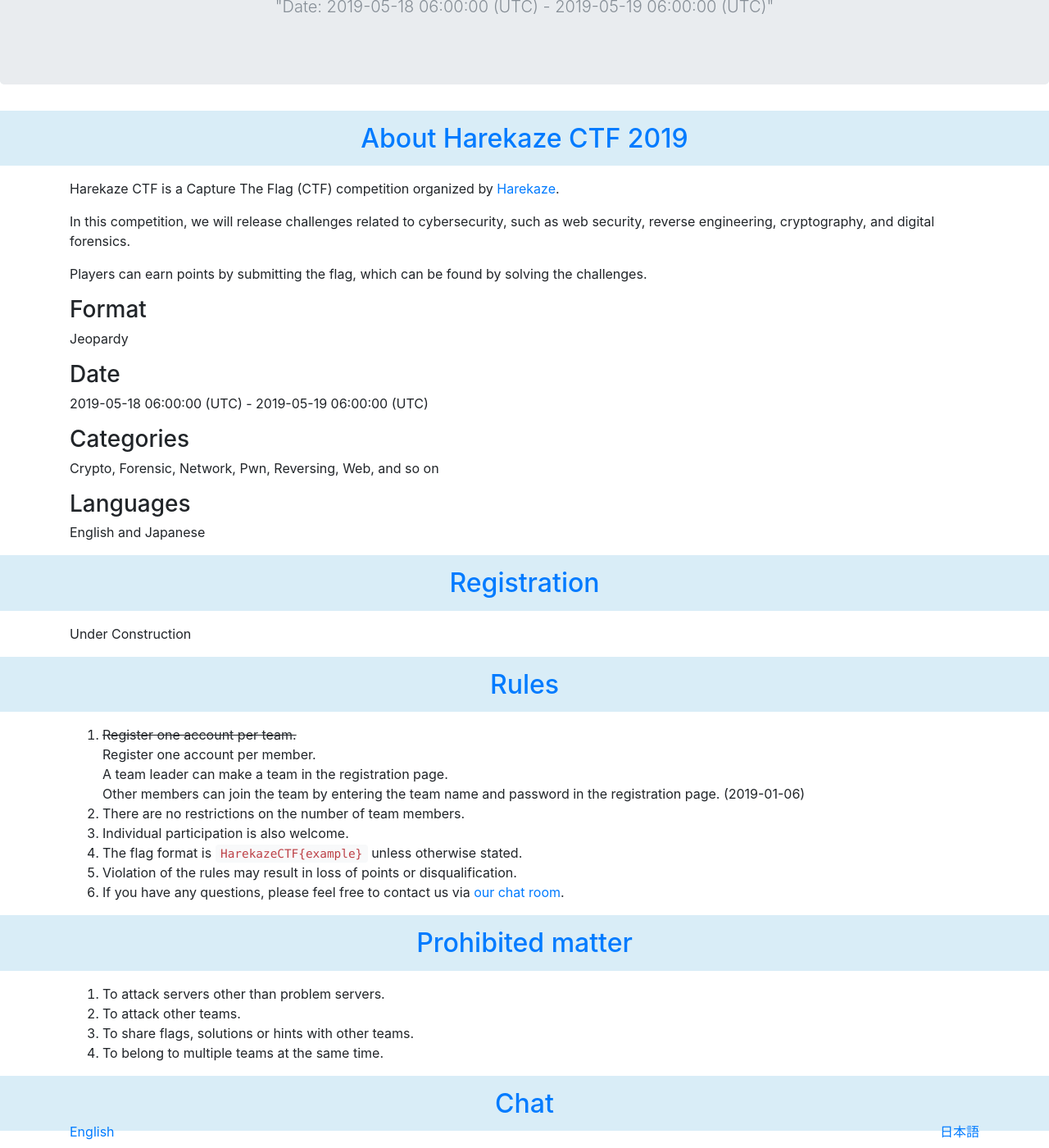
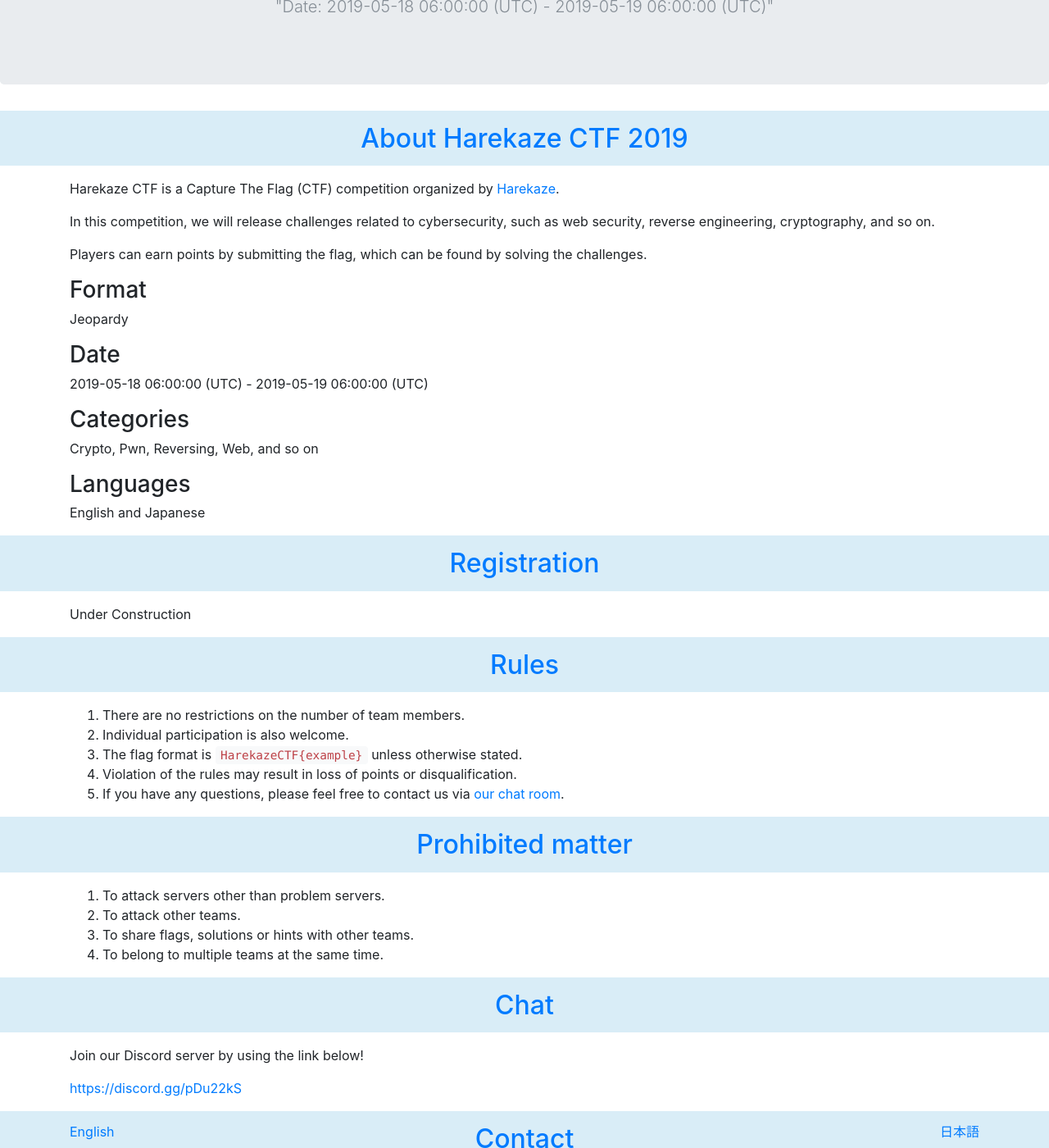
Before and after one commit to TeamHarekaze/TeamHarekaze.github.io, a Jekyll site: the page built from ctf/2019.html, in a window 1280 px wide and 1400 px high, scrolled down 435 px. Shown: the whole window at 82% size. Built offline with Jekyll 4.4.1, drawn with Linux system fonts in a browser that asks for light colours; nearby versions of some CDN libraries.

Commit message:
Update 2019.html

```diff
--- a/ctf/2019.html
+++ b/ctf/2019.html
@@ -17,14 +17,14 @@ title: Harekaze CTF 2019
   </header>
   <div class="container">
     <p>Harekaze CTF is a Capture The Flag (CTF) competition organized by <a href="//harekaze.com">Harekaze</a>.</p>
-    <p>In this competition, we will release challenges related to cybersecurity, such as web security, reverse engineering, cryptography, and digital forensics.</p>
+    <p>In this competition, we will release challenges related to cybersecurity, such as web security, reverse engineering, cryptography, and so on.</p>
     <p>Players can earn points by submitting the flag, which can be found by solving the challenges.</p>
     <h3>Format</h3>
     <p>Jeopardy</p>
     <h3>Date</h3>
     <p>2019-05-18 06:00:00 (UTC) - 2019-05-19 06:00:00 (UTC)</p>
     <h3>Categories</h3>
-    <p>Crypto, Forensic, Network, Pwn, Reversing, Web, and so on</p>
+    <p>Crypto, Pwn, Reversing, Web, and so on</p>
     <h3>Languages</h3>
     <p>English and Japanese</p>
   </div>
@@ -45,7 +45,6 @@ title: Harekaze CTF 2019
   </header>
   <div class="container">
     <ol>
-      <li><del>Register one account per team.</del><br>Register one account per member.<br>A team leader can make a team in the registration page.<br>Other members can join the team by entering the team name and password in the registration page. (<time>2019-01-06</time>)</li>
       <li>There are no restrictions on the number of team members.</li>
       <li>Individual participation is also welcome.</li>
       <li>The flag format is <code>HarekazeCTF{example}</code> unless otherwise stated.</li>
```
